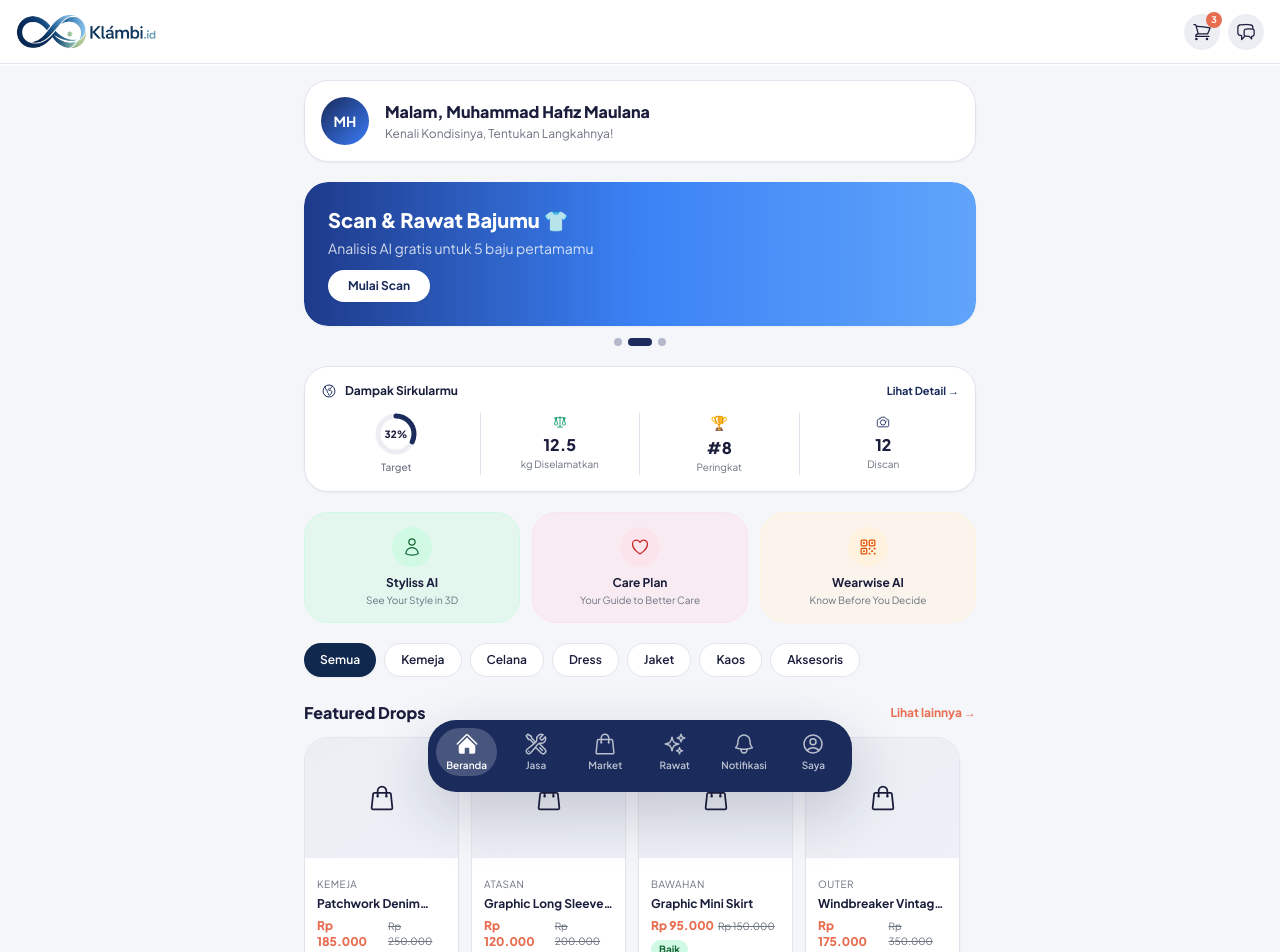
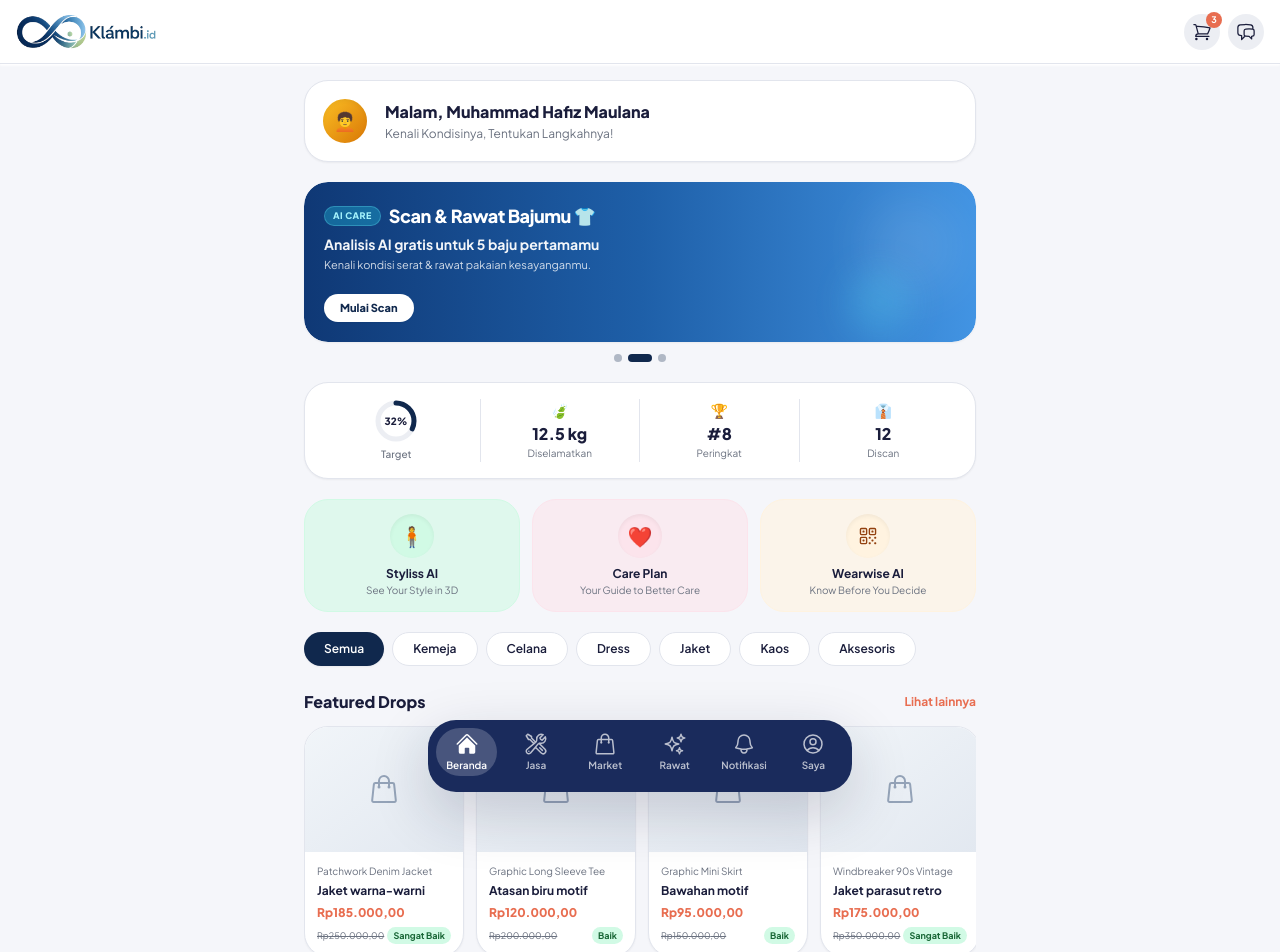
Before and after one commit to wildanfadel19-crypto/Kl-mbi.id, a Next.js app: page / in a window 1280 px wide. Shown: the top 952 px of the page. Built offline with nearby package versions, Linux system fonts and the light colour scheme; sample sign-in values are in the browser's storage.

Commit message:
style & feat: update Beranda page layout and product details to match PRD mockup screenshot pixel-perfect

```diff
--- a/src/app/page.tsx
+++ b/src/app/page.tsx
@@ -6,18 +6,66 @@ import AppLayout from '@/components/AppLayout';
 import Icon from '@/components/ui/AppIcon';
 
 const promoSlides = [
-  { title: 'Eco-Fashion Sale 🌿', subtitle: 'Diskon 30% produk upcycle pilihan', cta: 'Belanja Sekarang', link: '/trift-marketplace' },
-  { title: 'Scan & Rawat Bajumu 👕', subtitle: 'Analisis AI gratis untuk 5 baju pertamamu', cta: 'Mulai Scan', link: '/wearwise-ai' },
-  { title: 'Trift Drop Minggu Ini ♻️', subtitle: 'Koleksi vintage premium baru tersedia', cta: 'Lihat Koleksi', link: '/trift-marketplace' },
+  {
+    title: 'kindfoam',
+    badge: 'BARU!',
+    subtitle: '1 Lembar. Cukup Bersih. 1 Cucian.',
+    description: 'Deterjen lembaran praktis, bersih maksimal, dan ramah untuk bumi.',
+    cta: 'BELI SEKARANG! →',
+    link: '/trift-marketplace',
+    isKindfoam: true,
+  },
+  {
+    title: 'Scan & Rawat Bajumu 👕',
+    badge: 'AI CARE',
+    subtitle: 'Analisis AI gratis untuk 5 baju pertamamu',
+    description: 'Kenali kondisi serat & rawat pakaian kesayanganmu.',
+    cta: 'Mulai Scan',
+    link: '/wearwise-ai',
+    isKindfoam: false,
+  },
+  {
+    title: 'Eco-Fashion Sale 🌿',
+    badge: 'PROMO',
+    subtitle: 'Diskon 30% produk upcycle & vintage pilihan',
+    description: 'Kurangi limbah tekstil dengan berbelanja sirkular.',
+    cta: 'Lihat Koleksi',
+    link: '/trift-marketplace',
+    isKindfoam: false,
+  },
 ];
 
 const categories = ['Semua', 'Kemeja', 'Celana', 'Dress', 'Jaket', 'Kaos', 'Aksesoris'];
 
 const featuredProducts = [
-  { cat: 'Kemeja', name: 'Patchwork Denim Jacket', priceNow: 185000, priceOrig: 250000, condition: 'Sangat Baik' },
-  { cat: 'Atasan', name: 'Graphic Long Sleeve Tee', priceNow: 120000, priceOrig: 200000, condition: 'Baik' },
-  { cat: 'Bawahan', name: 'Graphic Mini Skirt', priceNow: 95000, priceOrig: 150000, condition: 'Baik' },
-  { cat: 'Outer', name: 'Windbreaker Vintage 90s', priceNow: 175000, priceOrig: 350000, condition: 'Sangat Baik' },
+  {
+    categoryTitle: 'Patchwork Denim Jacket',
+    name: 'Jaket warna-warni',
+    priceNow: 185000,
+    priceOrig: 250000,
+    condition: 'Sangat Baik',
+  },
+  {
+    categoryTitle: 'Graphic Long Sleeve Tee',
+    name: 'Atasan biru motif',
+    priceNow: 120000,
+    priceOrig: 200000,
+    condition: 'Baik',
+  },
+  {
+    categoryTitle: 'Graphic Mini Skirt',
+    name: 'Bawahan motif',
+    priceNow: 95000,
+    priceOrig: 150000,
+    condition: 'Baik',
+  },
+  {
+    categoryTitle: 'Windbreaker 90s Vintage',
+    name: 'Jaket parasut retro',
+    priceNow: 175000,
+    priceOrig: 350000,
+    condition: 'Sangat Baik',
+  },
 ];
 
 function getGreeting(): string {
@@ -117,8 +165,9 @@ export default function BerandaPage() {
           onClick={() => router.push('/profil')}
           className="bg-card rounded-2xl shadow-sm border border-border p-4 flex items-center gap-4 cursor-pointer hover:shadow-md active:scale-[0.99] transition-all"
         >
-          <div className="w-12 h-12 rounded-full gradient-navy flex items-center justify-center text-white font-bold text-sm flex-shrink-0">
-            MH
+          {/* Avatar Illustration */}
+          <div className="w-12 h-12 rounded-full bg-gradient-to-br from-amber-400 to-amber-600 flex items-center justify-center text-white font-bold text-sm flex-shrink-0 shadow-inner overflow-hidden border-2 border-white">
+            <span className="text-lg">🧑‍🦱</span>
           </div>
           <div>
             <h2 className="text-base font-extrabold text-foreground">
@@ -130,7 +179,7 @@ export default function BerandaPage() {
           </div>
         </div>
 
-        {/* b. Banner Promosi Carousel */}
+        {/* b. Banner Promosi Carousel (Kindfoam) */}
         <div>
           <div className="relative overflow-hidden rounded-2xl shadow-sm">
             <div
@@ -140,20 +189,38 @@ export default function BerandaPage() {
               {promoSlides.map((slide, i) => (
                 <div
                   key={i}
-                  className="w-full flex-shrink-0 bg-gradient-to-r from-[#1E3A8A] via-[#3B82F6] to-[#60A5FA] rounded-2xl p-6 min-h-[140px] flex flex-col justify-center text-white"
+                  className="w-full flex-shrink-0 bg-gradient-to-r from-[#0F3875] via-[#1E5FA8] to-[#4294E3] rounded-2xl p-5 min-h-[145px] flex flex-col justify-between text-white relative overflow-hidden"
                 >
-                  <h3 className="text-white text-xl font-extrabold">{slide.title}</h3>
-                  <p className="text-white/80 text-sm mt-1">{slide.subtitle}</p>
+                  {/* Decorative bubble effect */}
+                  <div className="absolute right-4 top-4 w-24 h-24 rounded-full bg-white/10 blur-xl pointer-events-none" />
+                  <div className="absolute right-16 bottom-2 w-16 h-16 rounded-full bg-cyan-300/20 blur-lg pointer-events-none" />
+
+                  <div className="relative z-10 space-y-1">
+                    <div className="flex items-center gap-2">
+                      <span className="bg-cyan-400/30 text-cyan-200 text-[9px] font-extrabold px-2 py-0.5 rounded uppercase tracking-wider border border-cyan-300/30">
+                        {slide.badge}
+                      </span>
+                      <span className="text-lg font-black tracking-tight">{slide.title}</span>
+                    </div>
+                    <h3 className="text-sm font-bold text-white/95">{slide.subtitle}</h3>
+                    <p className="text-[11px] text-white/80 max-w-xs leading-tight">
+                      {slide.description}
+                    </p>
+                  </div>
+
+                  <div className="relative z-10 pt-2">
                     <button
                       onClick={() => router.push(slide.link)}
-                    className="mt-3 bg-white text-[#1A2B5C] rounded-xl px-5 py-2 text-xs font-bold hover:bg-white/90 active:scale-95 transition-all self-start shadow-sm"
+                      className="bg-white text-[#10284D] rounded-full px-4 py-1.5 text-[11px] font-extrabold hover:bg-white/90 active:scale-95 transition-all shadow-sm flex items-center gap-1"
                     >
                       {slide.cta}
                     </button>
                   </div>
+                </div>
               ))}
             </div>
           </div>
+
           {/* Dot Indicators */}
           <div className="flex items-center justify-center gap-1.5 mt-3">
             {promoSlides.map((_, i) => (
@@ -162,8 +229,8 @@ export default function BerandaPage() {
                 onClick={() => setActiveSlide(i)}
                 className={`h-2 rounded-full transition-all duration-300 ${
                   i === activeSlide
-                    ? 'bg-[#1A2B5C] w-6'
-                    : 'bg-[#1A2B5C]/30 w-2 hover:bg-[#1A2B5C]/50'
+                    ? 'bg-[#10284D] w-6'
+                    : 'bg-[#10284D]/30 w-2 hover:bg-[#10284D]/50'
                 }`}
                 aria-label={`Slide ${i + 1}`}
               />
@@ -176,13 +243,6 @@ export default function BerandaPage() {
           onClick={() => router.push('/dampak')}
           className="bg-card rounded-2xl shadow-sm border border-border p-4 cursor-pointer hover:shadow-md active:scale-[0.99] transition-all"
         >
-          <div className="flex items-center justify-between mb-3">
-            <div className="flex items-center gap-2">
-              <Icon name="GlobeAmericasIcon" size={16} className="text-primary" />
-              <span className="text-xs font-bold text-foreground">Dampak Sirkularmu</span>
-            </div>
-            <span className="text-[11px] font-bold text-primary hover:underline">Lihat Detail →</span>
-          </div>
           <div className="grid grid-cols-4 gap-0">
             {/* Donut Chart Progress */}
             <div className="flex flex-col items-center justify-center border-r border-border pr-2">
@@ -190,7 +250,7 @@ export default function BerandaPage() {
                 <circle cx="22" cy="22" r="18" fill="none" stroke="#ECEEF3" strokeWidth="5" />
                 <circle
                   cx="22" cy="22" r="18" fill="none"
-                  stroke="#1A2B5C" strokeWidth="5"
+                  stroke="#10284D" strokeWidth="5"
                   strokeDasharray="113.1" strokeDashoffset={113.1 * (1 - countProgress / 100)}
                   strokeLinecap="round"
                   transform="rotate(-90 22 22)"
@@ -204,21 +264,21 @@ export default function BerandaPage() {
 
             {/* Weight Saved */}
             <div className="flex flex-col items-center justify-center border-r border-border px-2">
-              <Icon name="ScaleIcon" size={14} className="text-emerald-600 mb-1" />
-              <span className="text-base font-extrabold text-foreground">{countKg}</span>
-              <span className="text-[10px] text-muted-foreground">kg Diselamatkan</span>
+              <span className="text-emerald-600 text-sm mb-0.5">🍃</span>
+              <span className="text-base font-extrabold text-foreground">{countKg} kg</span>
+              <span className="text-[10px] text-muted-foreground">Diselamatkan</span>
             </div>
 
             {/* Ranking */}
             <div className="flex flex-col items-center justify-center border-r border-border px-2">
-              <span className="text-sm mb-1">🏆</span>
+              <span className="text-sm mb-0.5">🏆</span>
               <span className="text-base font-extrabold text-foreground">#{countRank}</span>
               <span className="text-[10px] text-muted-foreground">Peringkat</span>
             </div>
 
             {/* Scan Count */}
             <div className="flex flex-col items-center justify-center pl-2">
-              <Icon name="CameraIcon" size={14} className="text-primary mb-1" />
+              <span className="text-sm mb-0.5">👔</span>
               <span className="text-base font-extrabold text-foreground">{countScan}</span>
               <span className="text-[10px] text-muted-foreground">Discan</span>
             </div>
@@ -227,37 +287,40 @@ export default function BerandaPage() {
 
         {/* d. 3 Kartu Fitur Utama (Styliss AI, Care Plan, Wearwise AI) */}
         <div className="grid grid-cols-3 gap-3">
+          {/* Styliss AI */}
           <div
             onClick={() => router.push('/styliss-ai')}
-            className="bg-[#D1FAE5]/50 border border-[#D1FAE5] rounded-2xl p-3.5 text-center cursor-pointer hover:shadow-md active:scale-95 transition-all"
+            className="bg-[#D1FAE5]/60 border border-[#D1FAE5] rounded-2xl p-3.5 text-center cursor-pointer hover:shadow-md active:scale-95 transition-all"
           >
-            <div className="w-10 h-10 rounded-xl bg-[#D1FAE5] mx-auto mb-2 flex items-center justify-center">
-              <Icon name="UserIcon" size={20} className="text-[#166534]" />
+            <div className="w-11 h-11 rounded-2xl bg-[#D1FAE5] mx-auto mb-2 flex items-center justify-center shadow-inner">
+              <span className="text-xl">🧍</span>
             </div>
             <h4 className="font-bold text-xs text-foreground">Styliss AI</h4>
-            <p className="text-[10px] text-muted-foreground mt-0.5">See Your Style in 3D</p>
+            <p className="text-[10px] text-muted-foreground mt-0.5 leading-tight">See Your Style in 3D</p>
           </div>
 
+          {/* Care Plan */}
           <div
             onClick={() => router.push('/care-plan')}
-            className="bg-[#FCE4EC]/50 border border-[#FCE4EC] rounded-2xl p-3.5 text-center cursor-pointer hover:shadow-md active:scale-95 transition-all"
+            className="bg-[#FCE4EC]/60 border border-[#FCE4EC] rounded-2xl p-3.5 text-center cursor-pointer hover:shadow-md active:scale-95 transition-all"
           >
-            <div className="w-10 h-10 rounded-xl bg-[#FCE4EC] mx-auto mb-2 flex items-center justify-center">
-              <Icon name="HeartIcon" size={20} className="text-[#C62828]" />
+            <div className="w-11 h-11 rounded-2xl bg-[#FCE4EC] mx-auto mb-2 flex items-center justify-center shadow-inner">
+              <span className="text-xl">❤️</span>
             </div>
             <h4 className="font-bold text-xs text-foreground">Care Plan</h4>
-            <p className="text-[10px] text-muted-foreground mt-0.5">Your Guide to Better Care</p>
+            <p className="text-[10px] text-muted-foreground mt-0.5 leading-tight">Your Guide to Better Care</p>
           </div>
 
+          {/* Wearwise AI */}
           <div
             onClick={() => router.push('/wearwise-ai')}
-            className="bg-[#FFF3E0]/50 border border-[#FFF3E0] rounded-2xl p-3.5 text-center cursor-pointer hover:shadow-md active:scale-95 transition-all"
+            className="bg-[#FFF3E0]/60 border border-[#FFF3E0] rounded-2xl p-3.5 text-center cursor-pointer hover:shadow-md active:scale-95 transition-all"
           >
-            <div className="w-10 h-10 rounded-xl bg-[#FFF3E0] mx-auto mb-2 flex items-center justify-center">
-              <Icon name="QrCodeIcon" size={20} className="text-[#E65100]" />
+            <div className="w-11 h-11 rounded-2xl bg-[#FFF3E0] mx-auto mb-2 flex items-center justify-center shadow-inner">
+              <Icon name="QrCodeIcon" size={22} className="text-amber-800" />
             </div>
             <h4 className="font-bold text-xs text-foreground">Wearwise AI</h4>
-            <p className="text-[10px] text-muted-foreground mt-0.5">Know Before You Decide</p>
+            <p className="text-[10px] text-muted-foreground mt-0.5 leading-tight">Know Before You Decide</p>
           </div>
         </div>
 
@@ -267,7 +330,7 @@ export default function BerandaPage() {
             <button
               key={cat}
               onClick={() => setSelectedCategory(cat)}
-              className={`px-4 py-2 rounded-full text-xs font-semibold whitespace-nowrap transition-all ${
+              className={`px-5 py-2 rounded-full text-xs font-semibold whitespace-nowrap transition-all ${
                 selectedCategory === cat
                   ? 'bg-[#10284D] text-white shadow-sm'
                   : 'bg-white text-foreground border border-border hover:border-[#10284D]/40'
@@ -286,43 +349,43 @@ export default function BerandaPage() {
               onClick={() => router.push('/trift-marketplace')}
               className="text-[#E86D50] text-xs font-bold hover:underline"
             >
-              Lihat lainnya →
+              Lihat lainnya
             </button>
           </div>
 
           <div className="flex gap-3 overflow-x-auto scrollbar-hide pb-2">
-            {featuredProducts
-              .filter((p) => selectedCategory === 'Semua' || p.cat === selectedCategory)
-              .map((product, i) => (
+            {featuredProducts.map((product, i) => (
               <div
                 key={i}
                 onClick={() => router.push('/trift-marketplace')}
-                  className="w-[155px] flex-shrink-0 bg-card rounded-2xl border border-border shadow-sm overflow-hidden hover:shadow-md active:scale-95 transition-all cursor-pointer"
+                className="w-[160px] flex-shrink-0 bg-card rounded-2xl border border-border shadow-sm overflow-hidden hover:shadow-md active:scale-95 transition-all cursor-pointer"
               >
                 {/* Image Placeholder */}
-                  <div className="w-full h-[120px] bg-gradient-to-br from-muted to-secondary flex items-center justify-center">
-                    <Icon name="ShoppingBagIcon" size={28} className="text-muted-foreground/40" />
+                <div className="w-full h-[125px] bg-gradient-to-br from-slate-100 to-slate-200 flex items-center justify-center p-3">
+                  <Icon name="ShoppingBagIcon" size={32} className="text-slate-400" />
                 </div>
 
                 {/* Content */}
-                  <div className="p-3">
-                    <span className="text-[10px] text-muted-foreground uppercase tracking-wider">
-                      {product.cat}
+                <div className="p-3 space-y-1">
+                  <span className="text-[10px] text-muted-foreground block truncate">
+                    {product.categoryTitle}
                   </span>
-                    <h4 className="text-xs font-bold text-foreground mt-0.5 line-clamp-1">
+                  <h4 className="text-xs font-bold text-foreground truncate">
                     {product.name}
                   </h4>
-                    <div className="flex items-baseline gap-1 mt-1.5">
+                  <div className="flex items-baseline gap-1 pt-0.5">
                     <span className="text-[#E86D50] text-xs font-extrabold">
-                        Rp {product.priceNow.toLocaleString('id-ID')}
-                      </span>
-                      <span className="text-[10px] text-muted-foreground line-through">
-                        Rp {product.priceOrig.toLocaleString('id-ID')}
+                      Rp{product.priceNow.toLocaleString('id-ID')},00
                     </span>
                   </div>
-                    <span className="mt-1.5 inline-block bg-[#D1FAE5] text-[#166534] text-[10px] font-bold px-2 py-0.5 rounded-md">
+                  <div className="flex items-center justify-between pt-0.5">
+                    <span className="text-[9px] text-muted-foreground line-through">
+                      Rp{product.priceOrig.toLocaleString('id-ID')},00
+                    </span>
+                    <span className="bg-[#D1FAE5] text-[#166534] text-[9px] font-bold px-1.5 py-0.5 rounded">
                       {product.condition}
                     </span>
+                  </div>
                 </div>
               </div>
             ))}
```
Lines whose indentation alone changed are shown as unchanged.
